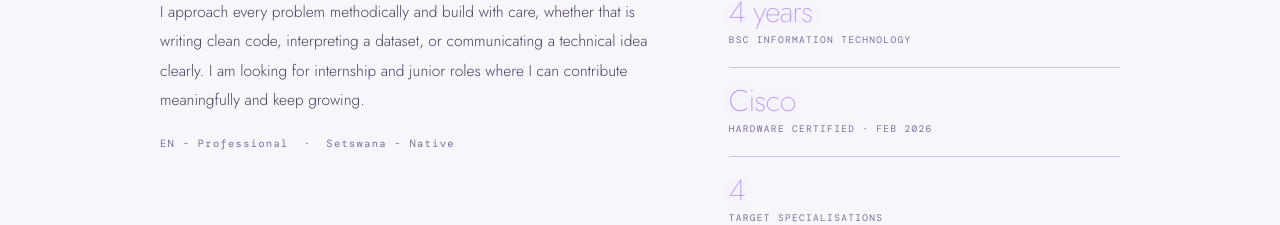
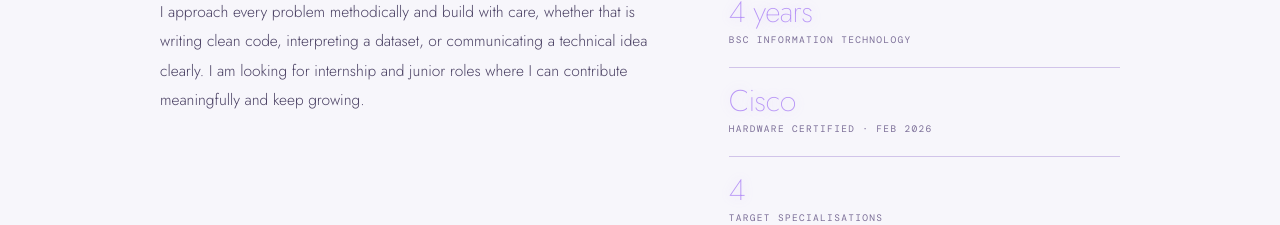
Before and after one commit to cawmeT-commits/Refilwe-Profile, a plain HTML site: page index.html in a window 1280 px wide. Shown: the part 1207-1432 px from the top of the page. Drawn offline with nearby package versions, Linux system fonts and the light colour scheme; a web font is replaced by a local one.

Commit message:
content edit

```diff
--- a/index.html
+++ b/index.html
@@ -250,9 +250,6 @@
               internship and junior roles where I can contribute meaningfully
               and keep growing.
             </p>
-            <div class="about-lang">
-              EN - Professional &nbsp;·&nbsp; Setswana - Native
-            </div>
           </div>
           <div class="stats-col">
             <div class="stat">
```
